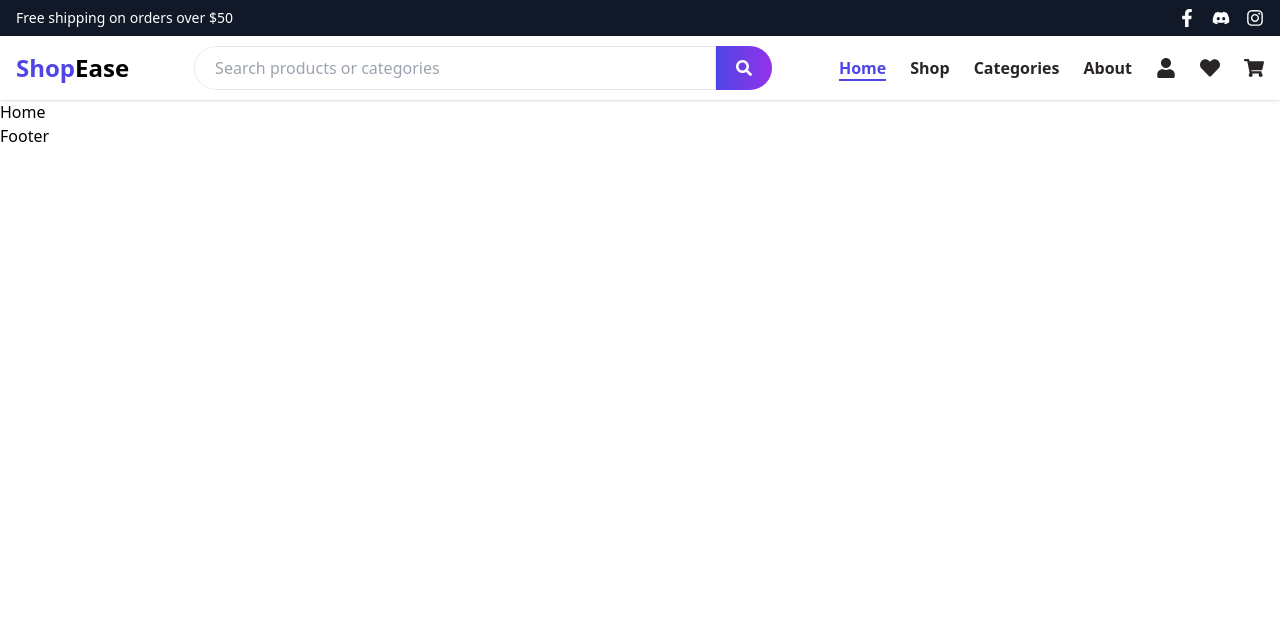
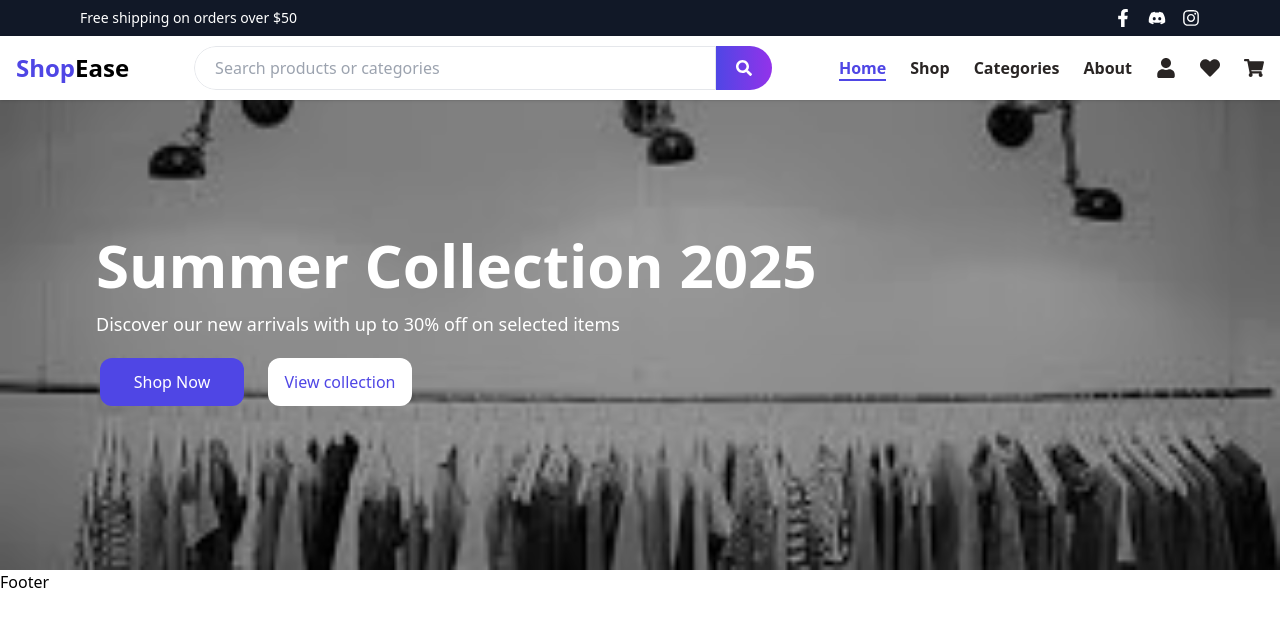
Before and after one commit to masXcode/e-commerce, a React (Vite) app: page / in a window 1280 px wide. Shown: the top 626 px of the page. Built offline with nearby package versions, Linux system fonts and the light colour scheme; grey boxes are pictures that could not be loaded.

Commit message:
background of Home page

```diff
--- /dev/null
+++ b/src/Components/Btn.jsx
@@ -0,0 +1,13 @@
+
+
+function Btn({ text, bg = "bg-[#4F46E5]", textColor="text-white" }) {
+  return (
+    <button
+      className={`${bg} ${textColor} my-1 sm:m-1 px-4 py-2 sm:py-3 w-full sm:w-36 rounded-xl hover:scale-[1.1] transition-transform`}
+    >
+      {text}
+    </button>
+  );
+}
+
+export default Btn;
--- a/src/Components/Header/Navbar.jsx
+++ b/src/Components/Header/Navbar.jsx
@@ -31,18 +31,14 @@ function Navbar() {
         if(link.isIcon){
             return (
               <li key={index}><NavLink to={link.path}
-                  className={({isActive}) =>
-                  isActive? 'text-indigo-600' : ''}
-              >   {link.content}</NavLink></li>
+                  className={({isActive}) => isActive? 'text-indigo-600' : ''}>   {link.content}</NavLink></li>
             )
 
         }else{
             return (
               <li key={index} >
-                <NavLink to={link.path}   className={({isActive }) =>
-                    isActive ? "text-indigo-600 border-b-2 border-indigo-600" : "hover:text-indigo-600 border-b-2 border-transparent" }>
-                  {link.content} </NavLink>
-
+                <NavLink to={link.path}   className={({isActive }) => isActive ? "text-indigo-600 border-b-2 border-indigo-600" :
+                "hover:text-indigo-600 border-b-2 border-transparent" }> {link.content} </NavLink>
               </li>
             )
         }
@@ -78,7 +74,7 @@ function Navbar() {
               {/* links */}
               <ul className='hidden lg:flex items-center gap-6 font-semibold text-stone-800'>{links}</ul>
 
-              <HiMiniBars3BottomRight fontSize='25px' className='lg:hidden'/>
+              <HiMiniBars3BottomRight fontSize='25px' className='lg:hidden cursor-pointer'/>
             </nav>
 
         </header>
--- a/src/Components/Header/TopBar.jsx
+++ b/src/Components/Header/TopBar.jsx
@@ -45,7 +45,7 @@ function TopBar() {
 
   return (
     <div className='bg-gray-900 text-white'>
-        <div className='flex justify-between py-2 px-4 items-center container' >
+        <div className='flex justify-between py-2 px-4 items-center md:container' >
 
             {/* fast info */}
             <div className='text-sm' ref={eleMSG_Ref}>
--- /dev/null
+++ b/src/pages/Home/Background.jsx
@@ -0,0 +1,70 @@
+import React from 'react';
+
+// components
+import Btn from '../../Components/Btn';
+
+
+//  from react-slick
+import Slider from "react-slick";
+import "slick-carousel/slick/slick.css";
+import "slick-carousel/slick/slick-theme.css";
+
+
+// images
+const images = [
+  "/bg1.jpg",
+  "/bg2.jpg",
+  "/bg3.jpg",
+];
+
+export default function BackgroundSlider() {
+  const settings = {
+    dots: false,
+    infinite: true,
+    speed: 500,
+    slidesToShow: 1,
+    slidesToScroll: 1,
+    arrows: false,
+    autoplay: true,
+    autoplaySpeed: 4000,
+    draggable: true,
+    swipe: true,
+    pauseOnHover: false,
+  };
+
+  return (
+    <div className="relative h-[250px] sm:h-[380px] md:h-[420px] lg:h-[470px] w-full overflow-hidden">
+
+      <div className="absolute h-[250px] sm:h-[380px] md:h-[420px] lg:h-[470px] inset-0 z-0">
+
+        <Slider {...settings}>
+          {images.map((src, idx) => (
+            <div key={idx}>
+              <img
+                src={src}
+                alt={`bg-${idx}`}
+                className="w-full h-[250px] sm:h-[380px] md:h-[420px] lg:h-[470px] object-cover"
+              />
+            </div>
+          ))}
+        </Slider>
+
+        {/* غطاء لتعتيم الخلفية (شفاف) */}
+        <div className="absolute inset-0 bg-black bg-opacity-40 z-10" />
+      </div>
+
+      {/* ✅ المحتوى الثابت */}
+      <div className="absolute inset-0 z-20 flex items-center text-white p-3 vsm:p-10 md:p-16 lg:p-24 sm:container">
+        <div className="sm:-translate-y-5 w-full ">
+          <h1 className="text-[25px] vsm:text-[30px] sm:text-[40px] md:text-[45px] lg:text-[55px] xl:text-[60px] font-bold">Summer Collection 2025</h1>
+          <p className="vsm:text-lg mb-4">Discover our new arrivals with up to 30% off on selected items</p>
+
+            <div className='flex flex-col sm:flex-row sm:gap-4'>
+                <Btn text="Shop Now"/>
+                <Btn text="View collection" bg="bg-white"  textColor="text-[#4F46E5]"/>
+            </div>
+        </div>
+      </div>
+    </div>
+  );
+}
--- a/src/pages/Home/Home.jsx
+++ b/src/pages/Home/Home.jsx
@@ -1,8 +1,16 @@
 import React from 'react'
+
+// components
+import Background from './Background'
 
 function Home() {
   return (
-    <div>Home</div>
+    <>
+        <Background/>
+
+
+
+    </>
   )
 }
 
--- a/tailwind.config.js
+++ b/tailwind.config.js
@@ -6,6 +6,16 @@ export default {
   ],
   theme: {
     extend: {},
+
+    // screens
+    screens: {
+      vsm: "480px",     // ✅ شاشات من 450px وأكبر
+      sm: "640px",      // الشاشات العادية (الموجودة أصلًا)
+      md: "768px",
+      lg: "1024px",
+      xl: "1280px",
+      "2xl": "1536px",
+    },
 
 
     // container
```
Also changed, not shown: src/App.jsx (line endings or trailing spaces).
